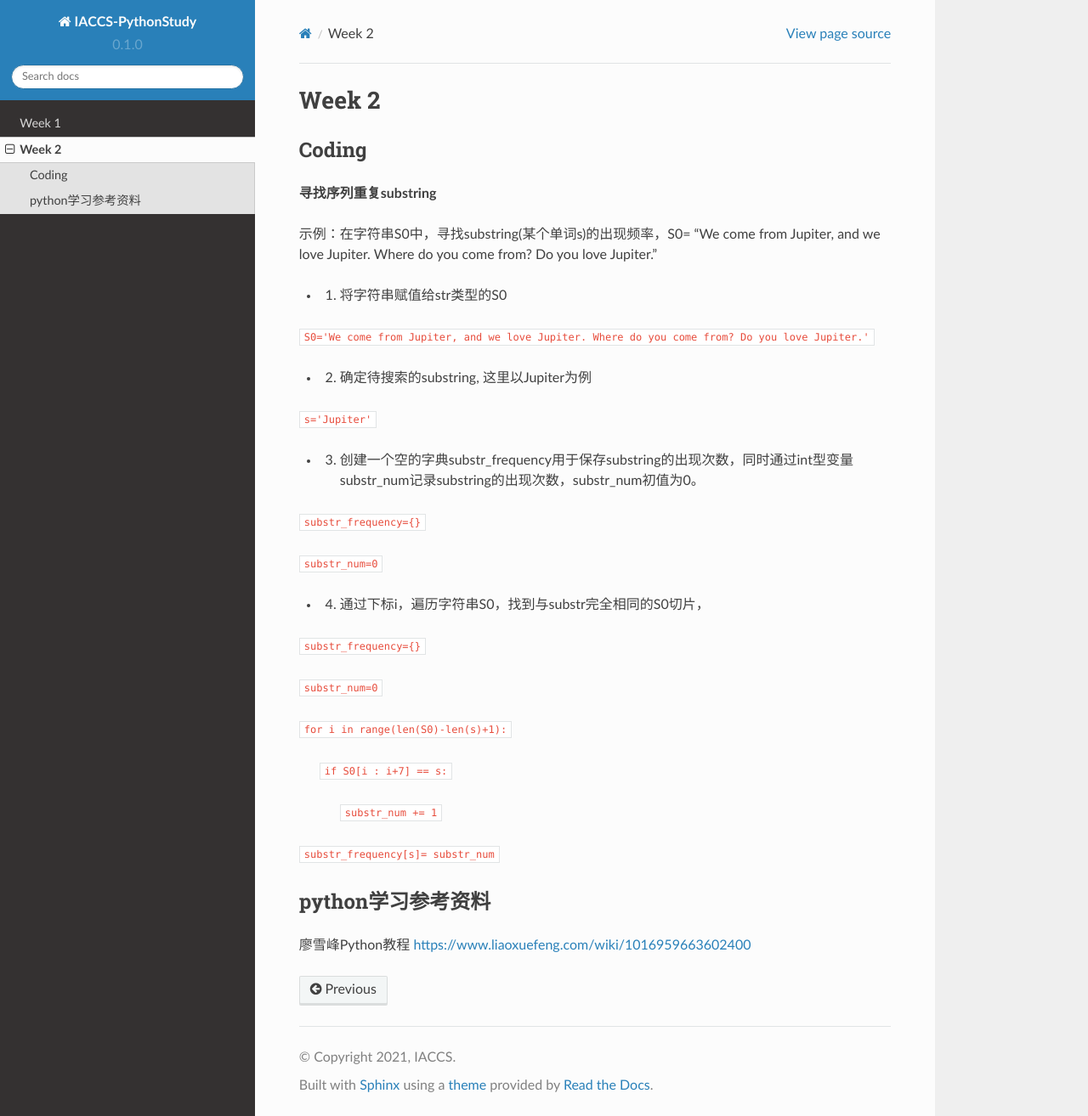
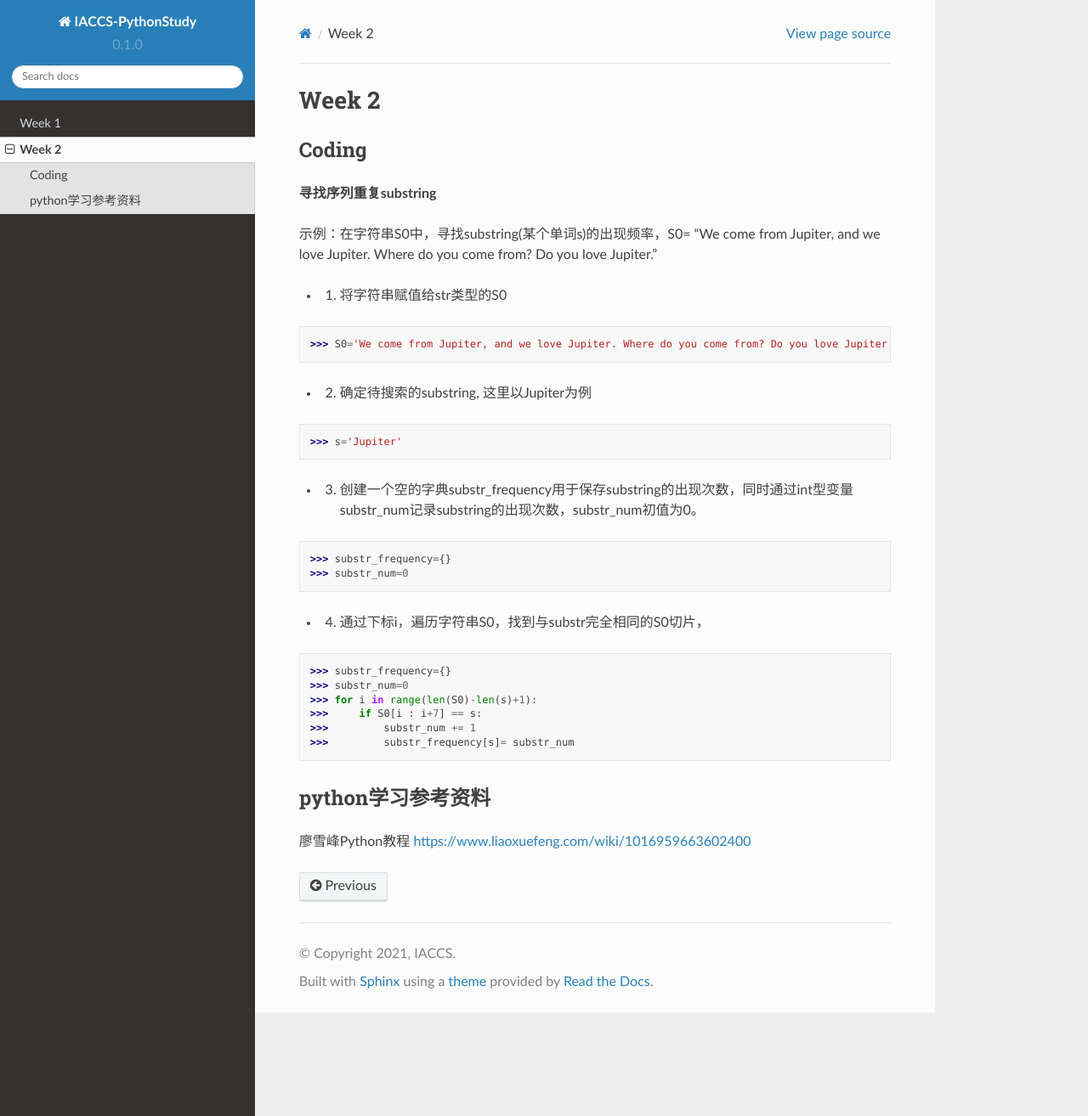
Before and after one commit to sandaowu/IACCS-Python-Study, a Sphinx documentation site: the page built from docs/source/study2.rst, in a window 1280 px wide and 1314 px high. Shown: the whole window at 85% size. Built offline with Sphinx 7.4.7 and the Read the Docs theme 2.0.0, drawn with Linux system fonts in a browser that asks for light colours.

```diff
--- a/docs/source/study2.rst
+++ b/docs/source/study2.rst
@@ -8,31 +8,25 @@ Coding
 
 * 1. 将字符串赋值给str类型的S0
 
-``S0='We come from Jupiter, and we love Jupiter. Where do you come from? Do you love Jupiter.'``
+>>> S0='We come from Jupiter, and we love Jupiter. Where do you come from? Do you love Jupiter.'
 
 * 2. 确定待搜索的substring, 这里以Jupiter为例
 
-``s='Jupiter'``
+>>> s='Jupiter'
 
 * 3. 创建一个空的字典substr_frequency用于保存substring的出现次数，同时通过int型变量substr_num记录substring的出现次数，substr_num初值为0。
 
-``substr_frequency={}``
-
-``substr_num=0``
+>>> substr_frequency={}
+>>> substr_num=0
 
 * 4. 通过下标i，遍历字符串S0，找到与substr完全相同的S0切片，
 
-``substr_frequency={}``
-
-``substr_num=0``
-
-``for i in range(len(S0)-len(s)+1):``
-
-    ``if S0[i : i+7] == s:``
-
-        ``substr_num += 1``
-
-``substr_frequency[s]= substr_num``
+>>> substr_frequency={}
+>>> substr_num=0
+>>> for i in range(len(S0)-len(s)+1):
+>>>     if S0[i : i+7] == s:
+>>>         substr_num += 1
+>>>         substr_frequency[s]= substr_num
 
 
 python学习参考资料
```
